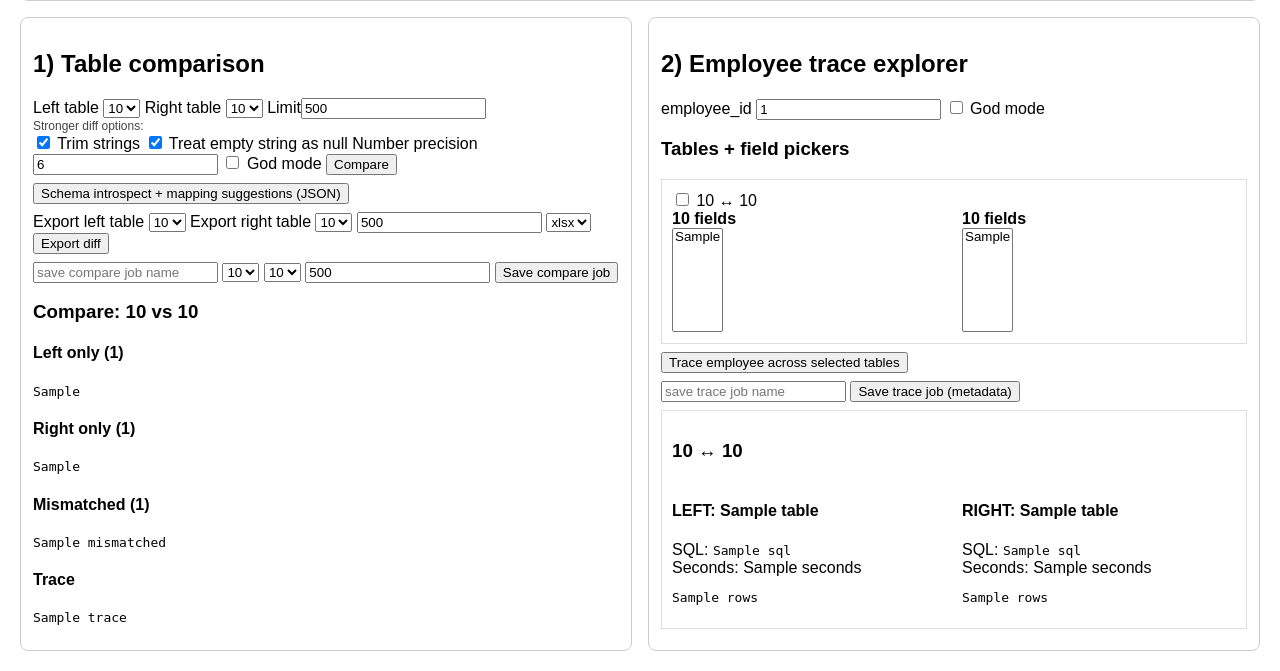
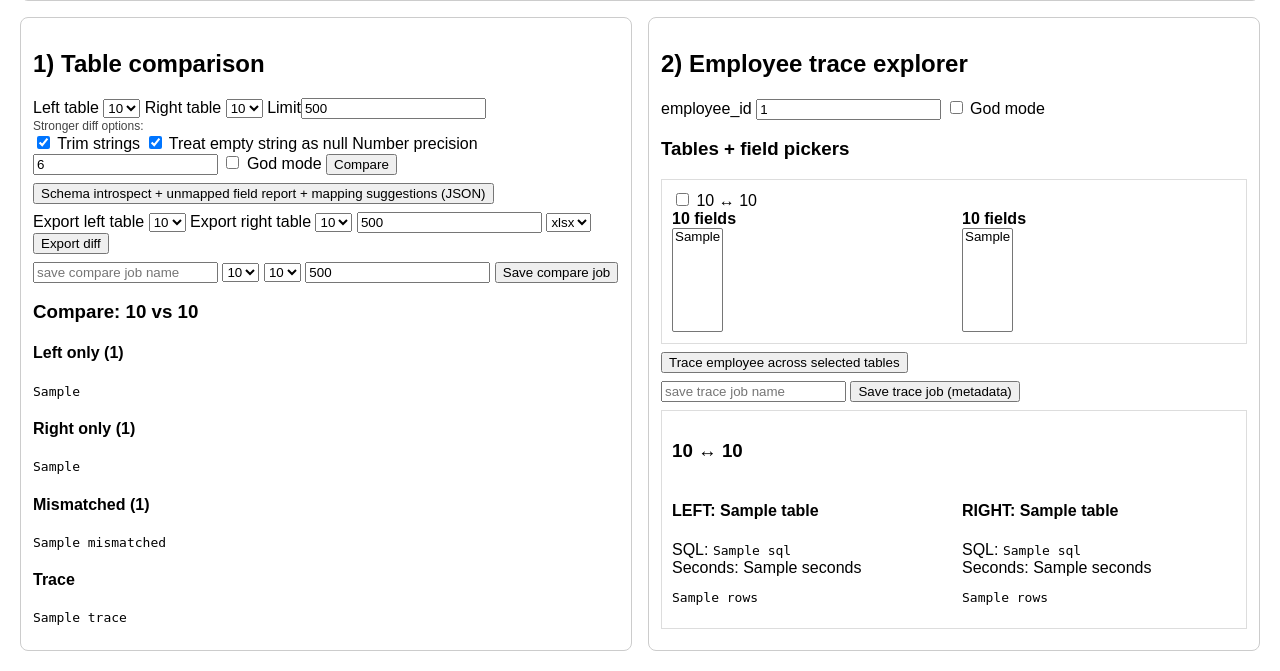
Before and after one commit to kellyclaw-ai/vertica-workday-compare, a FastAPI app: template templates/index.html in a window 1280 px wide. Shown: the part 210-881 px from the top of the page. Run offline with FastAPI, Linux system fonts and the light colour scheme; the template is opened without the code that fills it: most values are stand-ins (such as "Sample title", 1, 10 or a date in 2020).

Commit message:
Add unmapped column report to introspection output

```diff
--- a/app/main.py
+++ b/app/main.py
@@ -53,6 +53,18 @@ def introspect(left_table: str, right_table: str):
     left_cols = get_table_columns(_conn_left(), left_table)
     right_cols = get_table_columns(_conn_right(), right_table)
 
+    _, all_field_maps = load_mapping(settings.mapping_file)
+    pair_field_maps = [
+        f for f in all_field_maps
+        if f.left_table == left_table and f.right_table == right_table
+    ]
+
+    mapped_left_fields = {f.left_field for f in pair_field_maps}
+    mapped_right_fields = {f.right_field for f in pair_field_maps}
+
+    left_unmapped = [c for c in left_cols if c not in mapped_left_fields]
+    right_unmapped = [c for c in right_cols if c not in mapped_right_fields]
+
     def norm(n: str) -> str:
         return re.sub(r"[^a-z0-9]", "", n.lower())
 
@@ -69,6 +81,23 @@ def introspect(left_table: str, right_table: str):
             "right_table": right_table,
             "left_columns": left_cols,
             "right_columns": right_cols,
+            "field_map_pairs": [
+                {
+                    "left_field": f.left_field,
+                    "right_field": f.right_field,
+                    "is_key": f.is_key,
+                    "compare": f.compare,
+                }
+                for f in pair_field_maps
+            ],
+            "unmapped_fields": {
+                "left_only_not_in_field_map": left_unmapped,
+                "right_only_not_in_field_map": right_unmapped,
+                "either_side_not_in_field_map": {
+                    "left": left_unmapped,
+                    "right": right_unmapped,
+                },
+            },
             "suggested_field_mappings": suggestions,
         }
     )
--- a/templates/index.html
+++ b/templates/index.html
@@ -55,7 +55,7 @@
       <form method="get" action="/introspect" style="margin-top:8px;">
         <input type="hidden" name="left_table" id="i_left" />
         <input type="hidden" name="right_table" id="i_right" />
-        <button type="submit" onclick="document.getElementById('i_left').value=document.getElementById('cmp_left').value;document.getElementById('i_right').value=document.getElementById('cmp_right').value;">Schema introspect + mapping suggestions (JSON)</button>
+        <button type="submit" onclick="document.getElementById('i_left').value=document.getElementById('cmp_left').value;document.getElementById('i_right').value=document.getElementById('cmp_right').value;">Schema introspect + unmapped field report + mapping suggestions (JSON)</button>
       </form>
 
       <form method="post" action="/compare/export" style="margin-top:8px;">
```
